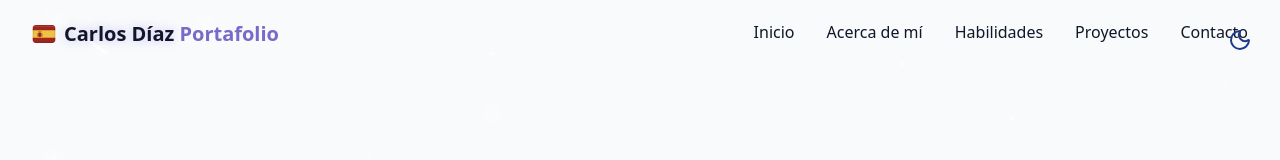
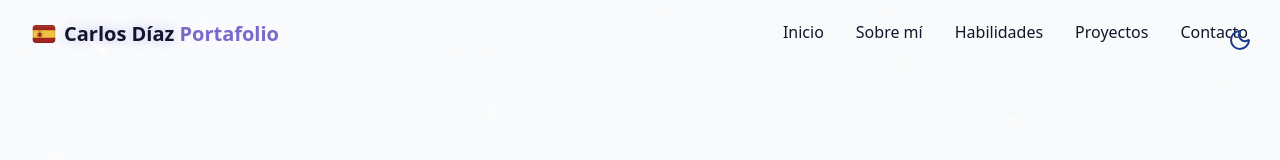
Before and after one commit to caarlosdiiaz/Porfolio_CarlosDiaz, a React (Vite) app: page / in a window 1280 px wide. Shown: the top 160 px of the page. Built offline with nearby package versions, Linux system fonts and the light colour scheme.

Commit message:
feat (navbar): translations

```diff
--- a/public/lang/en.json
+++ b/public/lang/en.json
@@ -1,4 +1,14 @@
 {
+  "navbar": {
+    "portfolio": "Portfolio",
+    "item": {
+      "hero": "Home",
+      "aboutMe": "About me",
+      "skills": "Skills",
+      "projects": "Projects",
+      "contact": "Contact"
+    }
+  },
   "hero": {
     "greeting": "Hi, I'm",
     "name": "Carlos",
--- a/public/lang/es.json
+++ b/public/lang/es.json
@@ -1,4 +1,14 @@
 {
+  "navbar": {
+    "portfolio": "Portafolio",
+    "item": {
+      "hero": "Inicio",
+      "aboutMe": "Sobre mí",
+      "skills": "Habilidades",
+      "projects": "Proyectos",
+      "contact": "Contacto"
+    }
+  },
   "hero": {
     "greeting": "Hola, soy",
     "name": "Carlos",
--- a/src/components/Navbar.jsx
+++ b/src/components/Navbar.jsx
@@ -10,11 +10,11 @@ export const Navbar = () => {
   const [isMenuOpen, setIsMenuOpen] = useState(false);
 
   const navItems = [
-    { name: 'Inicio', href: '#hero' },
-    { name: 'Acerca de mí', href: '#about' },
-    { name: 'Habilidades', href: '#skills' },
-    { name: 'Proyectos', href: '#projects' },
-    { name: 'Contacto', href: '#contact' },
+    { name: t('navbar.item.hero'), href: '#hero' },
+    { name: t('navbar.item.aboutMe'), href: '#about' },
+    { name: t('navbar.item.skills'), href: '#skills' },
+    { name: t('navbar.item.projects'), href: '#projects' },
+    { name: t('navbar.item.contact'), href: '#contact' },
   ]
 
   useEffect(() => {
@@ -45,7 +45,7 @@ export const Navbar = () => {
             href='#hero'
           >
             <span className='relative z-10'>
-              <span className='text-glow text-foreground'>{t("Carlos Díaz")}</span> Portafolio
+              <span className='text-glow text-foreground'>Carlos Díaz</span> {t("navbar.portfolio")}
             </span>
           </a>
         </div>
```
